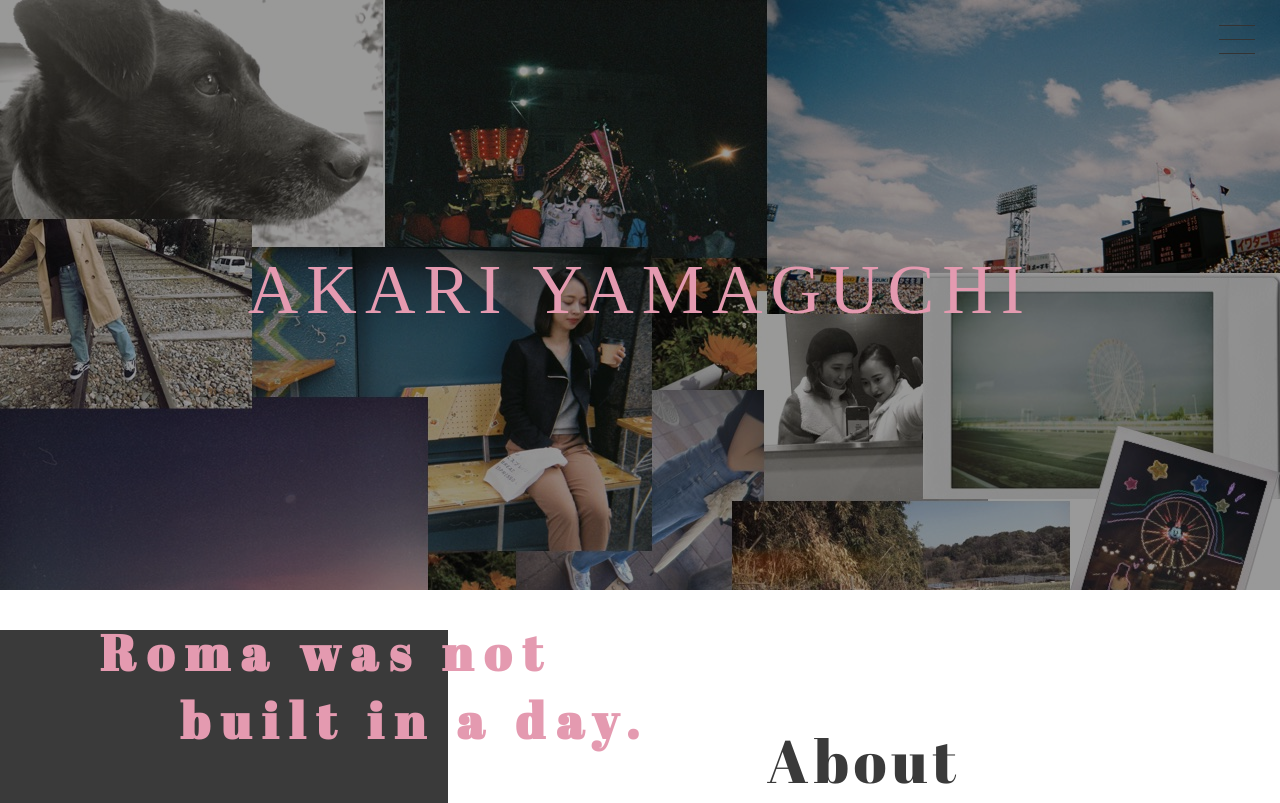
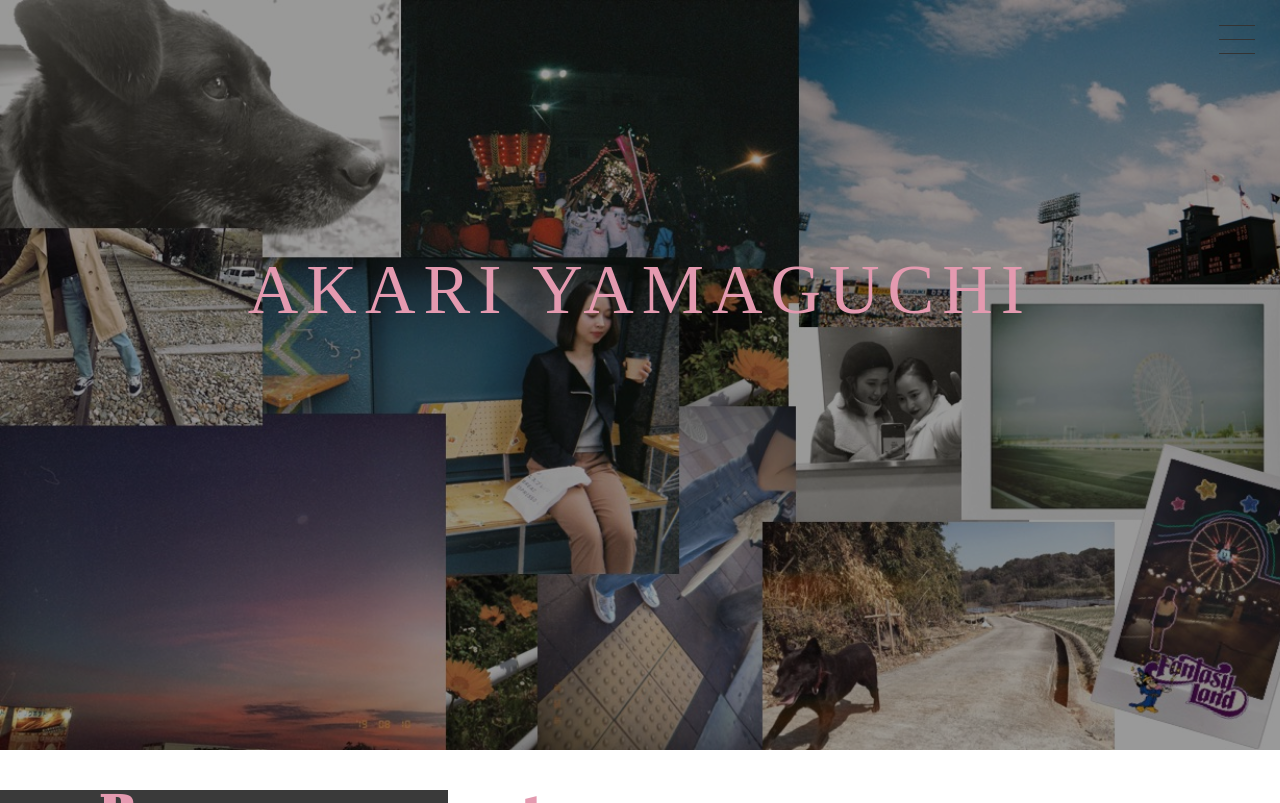
Before and after one commit to AkariYamaguchi/pf01, a plain HTML site: page index.html in a window 1280 px wide. Shown: the top 803 px of the page. Drawn offline with nearby package versions, Linux system fonts and the light colour scheme; a web font is replaced by a local one.

Commit message:
change background

```diff
--- a/css/index.scss
+++ b/css/index.scss
@@ -3,6 +3,7 @@
   padding: 0px;
   box-sizing: border-box;
 }
+
 //関数（色・フォント）
 $main-color: #3a3a3a;
 $sub-color: #ffffff;
@@ -43,8 +44,11 @@ $background: #fffaf0;
 
 //top-begin
 .top-wrap {
+  width: 100vw;
+  height: 750px;
   background-image: url(../img/top_bg/top_bg.jpg);
-  height: 590px;
+  // height: 790px;
+  background-size: cover;
   position: relative;
   @media (max-width: 670px) {
     text-align: center;
@@ -57,7 +61,8 @@ $background: #fffaf0;
     width: auto;
     margin: auto;
     background-color: rgba(0, 0, 0, 0.4);
-    height: 590px;
+    height: 750px;
+    width: 100vw;
   }
   h1 {
     color: $color01;
@@ -471,7 +476,7 @@ $background: #fffaf0;
 //skills begin
 .skills {
   padding: 20px;
-  // background-color: $background;
+  background-color: #f5f5f5;
   &__inner {
     width: 100%;
     margin: auto;
```
Also changed, not shown: css/index.css, css/index.min.css.
